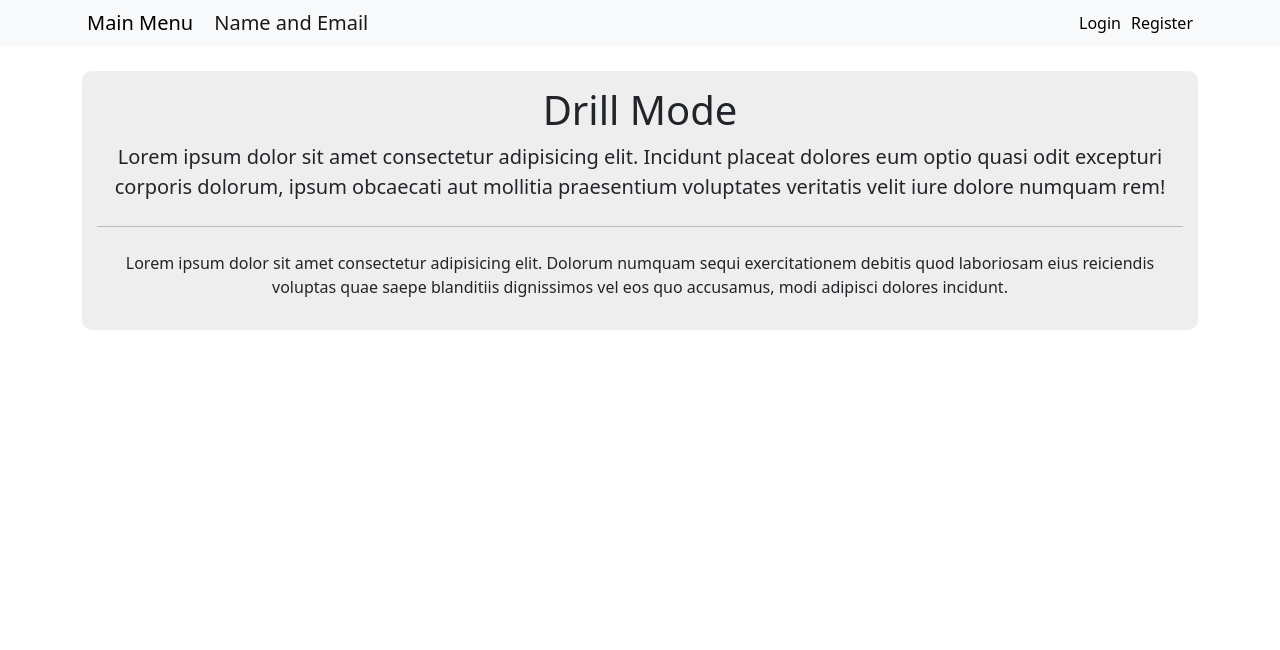
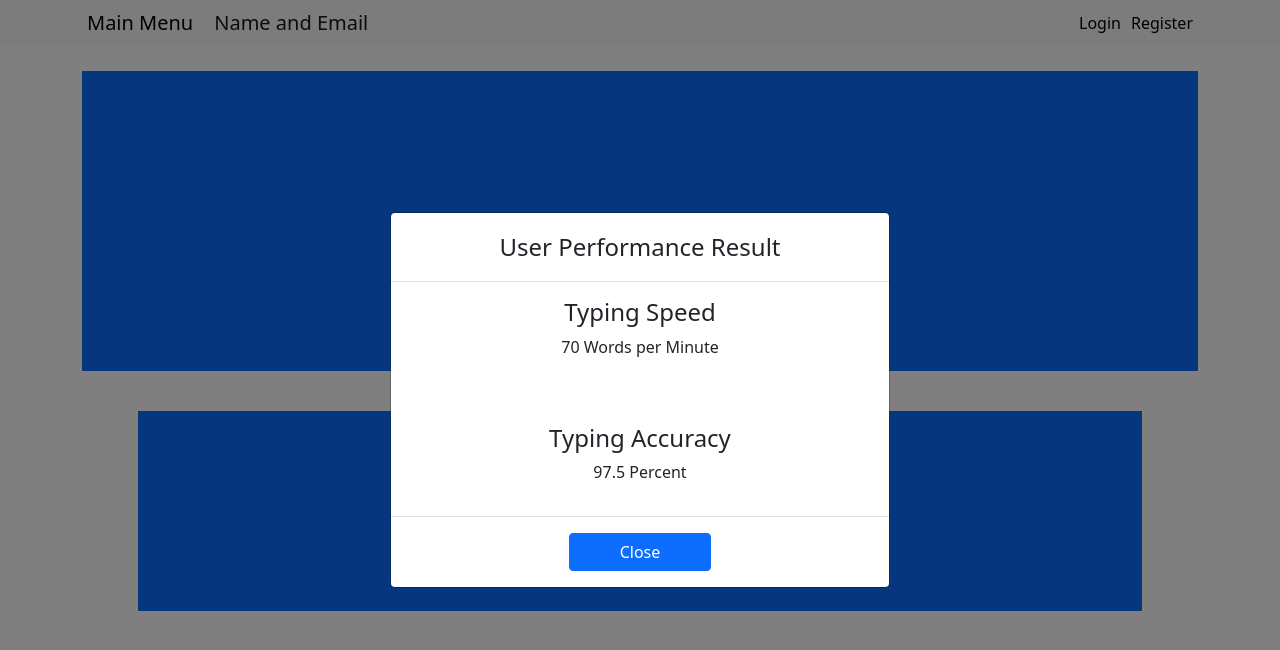
Before and after one commit to alvinAdler/TouchTypingApplication, a React (Create React App) app in the folder client/: page /practice/drillMode in a window 1280 px wide. Shown: the top 650 px of the page. Built offline with nearby package versions, Linux system fonts and the light colour scheme.

Commit message:
Completed the wireframe design of the game and the drill mode

```diff
--- a/client/src/components/PracticePage/DrillModePage/DrillModePage.jsx
+++ b/client/src/components/PracticePage/DrillModePage/DrillModePage.jsx
@@ -1,13 +1,39 @@
-import React from 'react'
+import React, {useState} from 'react'
+import Modal from 'react-bootstrap/Modal'
+import Button from 'react-bootstrap/Button'
 
 import './DrillModePage_master.css'
 
-import PlaceholderJumbotron from '../../UtilityComponents/PlaceholderJumbotron/PlaceholderJumbotron'
+const DrillModePage = () => {
 
-const DrillModePage = () => {
+    const [showResult, setShowResult] = useState(true)
+
     return (
-        <div>
-            <PlaceholderJumbotron pageTitle="Drill Mode"/>
+        <div className="drill-mode-container">
+            <div className="text-visualization">
+                <span>Text Visualization Section</span>
+            </div>
+            <p>Left Hand, Index Finger</p>
+            <div className="keyboard-visualization">
+                <span>Keyboard Visualization Section</span>
+            </div>
+            <Modal show={showResult} size="md" aria-labelledby="contained-modal-title-vcenter" centered>
+                <Modal.Header style={{display: "flex", justifyContent: "center"}}>
+                    <Modal.Title id="contained-modal-title-vcenter">
+                        User Performance Result
+                    </Modal.Title>
+                </Modal.Header>
+                <Modal.Body style={{display: "flex", flexDirection: "column", alignItems: "center"}}>
+                    <h4>Typing Speed</h4>
+                    <p>70 Words per Minute</p>
+                    <hr className="my-4" />
+                    <h4>Typing Accuracy</h4>
+                    <p>97.5 Percent</p>
+                </Modal.Body>
+                <Modal.Footer style={{display: "flex", justifyContent: "center"}}>
+                    <Button onClick={() => {setShowResult(false)}} style={{width: "30%"}}>Close</Button>
+                </Modal.Footer>
+            </Modal>
         </div>
     )
 }
--- a/client/src/components/PracticePage/DrillModePage/DrillModePage_master.css
+++ b/client/src/components/PracticePage/DrillModePage/DrillModePage_master.css
@@ -0,0 +1,24 @@
+.drill-mode-container{
+    height: 100%;
+    width: 100%;
+    display: flex;
+    flex-direction: column;
+    align-items: center;
+}
+
+.text-visualization, .keyboard-visualization{
+    background-color: #0d6efd;
+    display: flex;
+    justify-content: center;
+    align-items: center;
+}
+
+.text-visualization{
+    width: 100%;
+    height: 300px;
+}
+
+.keyboard-visualization{
+    width: 90%;
+    height: 200px;
+}
--- a/client/src/components/PracticePage/GameModePage/GameModePage.jsx
+++ b/client/src/components/PracticePage/GameModePage/GameModePage.jsx
@@ -6,8 +6,11 @@ import PlaceholderJumbotron from '../../UtilityComponents/PlaceholderJumbotron/P
 
 const GameModePage = () => {
     return (
-        <div>
-            <PlaceholderJumbotron pageTitle="Game Mode"/>
+        <div className="game-mode-container">
+            <div className="gameplay-canvas">
+                <span>Main Canvas for Gameplay</span>
+            </div>
+            <input className="gameplay-input" type="text" placeholder="Inputs from User" />
         </div>
     )
 }
--- a/client/src/components/PracticePage/GameModePage/GameModePage_master.css
+++ b/client/src/components/PracticePage/GameModePage/GameModePage_master.css
@@ -0,0 +1,22 @@
+.game-mode-container{
+    height: 100%;
+    width: 100%;
+    display: flex;
+    flex-direction: column;
+    align-items: center;
+}
+
+.gameplay-canvas{
+    background-color: #0d6efd;
+    display: flex;
+    justify-content: center;
+    align-items: center;
+    width: 100%;
+    height: 450px;
+}
+
+.gameplay-input{
+    width: 100%;
+    margin-top: 15px;
+    padding: 7px;
+}
```
